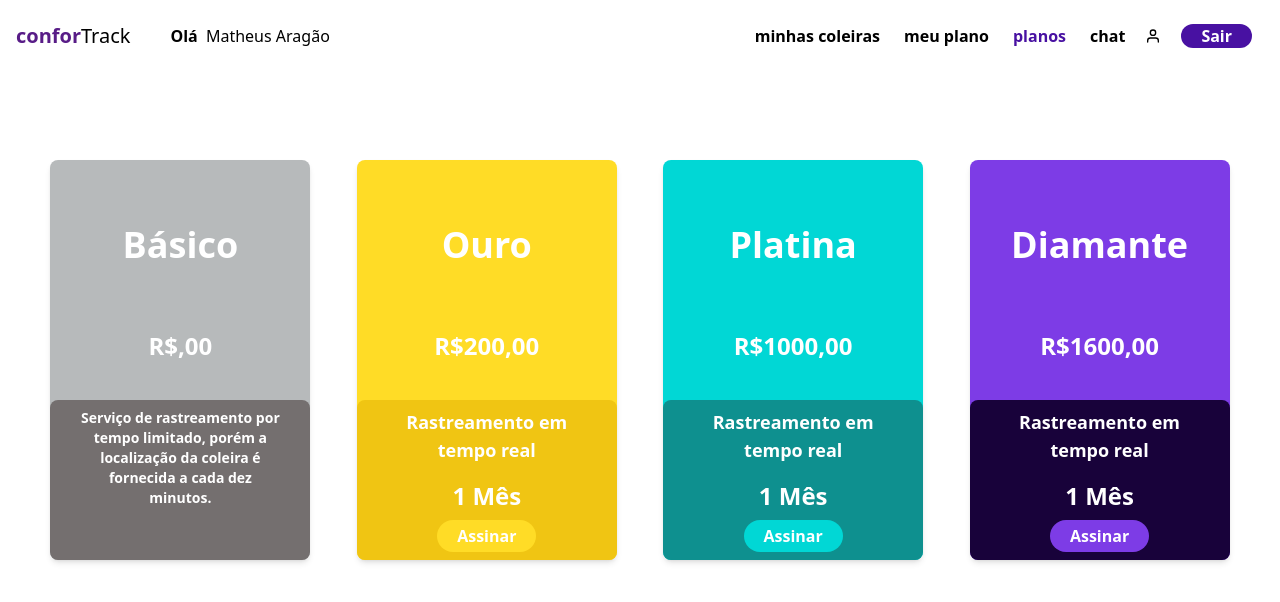
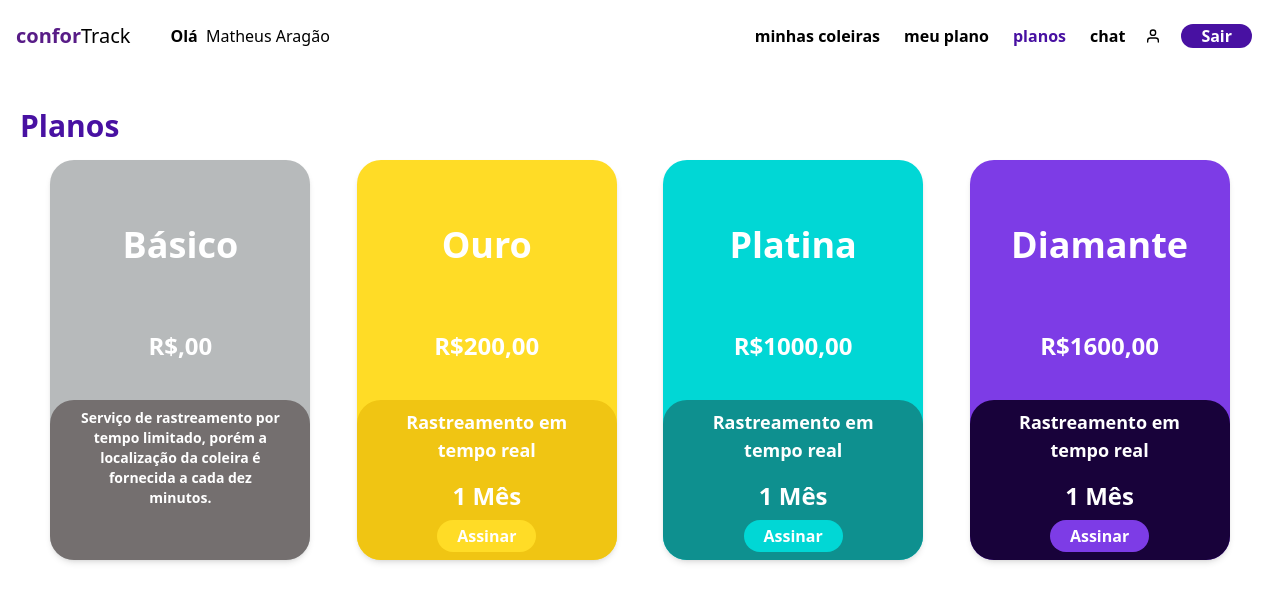
Before and after one commit to matheusaragaofs/web-pet-track, a Next.js app: page /plans in a window 1280 px wide. Shown: the top 602 px of the page. Built offline with nearby package versions, Linux system fonts and the light colour scheme.

Commit message:
styling plan

```diff
--- a/src/pages/plans/index.tsx
+++ b/src/pages/plans/index.tsx
@@ -1,13 +1,6 @@
 import HeaderMenu from "@/components/HeaderMenu";
-import { spawn } from "child_process";
 import Link from "next/link";
-import { FiEdit, FiEye } from "react-icons/fi";
 
-interface Props {
-    userName?: string,
-    onLogout?: () => void
-    showingOptions?: boolean
-}
 const plans = [
     {
         id: 1, name: 'Básico',
@@ -28,67 +21,21 @@ const plans = [
         color: '#7d3ce6', value: '1600', duration: '1 ANO'
     },
 ];
-interface ColorObject {
-    color: string;
-    darkColor: string;
-}
 
-function generateRandomColor(): ColorObject {
-    // Generate a random color in hexadecimal format
-    const randomColor = '#' + Math.floor(Math.random() * 16777215).toString(16);
-
-    // Convert the color to RGB format
-    const rgbColor = hexToRgb(randomColor);
-
-    // Darken the color by reducing the RGB values
-    const darkRgbColor = {
-        r: Math.round(rgbColor.r * 0.5),
-        g: Math.round(rgbColor.g * 0.5),
-        b: Math.round(rgbColor.b * 0.5)
-    };
-
-    // Convert the dark color back to hexadecimal format
-    const darkColor = rgbToHex(darkRgbColor);
-
-    // Return the original color and the darker shade
-    return { color: randomColor, darkColor };
-}
-
-// Helper function to convert a hexadecimal color to RGB format
-function hexToRgb(hex: string) {
-    const r = parseInt(hex.slice(1, 3), 16);
-    const g = parseInt(hex.slice(3, 5), 16);
-    const b = parseInt(hex.slice(5, 7), 16);
-
-    return { r, g, b };
-}
-
-// Helper function to convert an RGB color to hexadecimal format
-function rgbToHex(rgb: { r: number; g: number; b: number }): string {
-    const rHex = rgb.r.toString(16).padStart(2, '0');
-    const gHex = rgb.g.toString(16).padStart(2, '0');
-    const bHex = rgb.b.toString(16).padStart(2, '0');
-
-    return '#' + rHex + gHex + bHex;
-}
-
-
-
-const PlansPage: React.FC<Props> = ({ userName, onLogout, showingOptions = true }) => {
+const PlansPage: React.FC = () => {
     return (
         <div className='d-flex bg-white h-screen items-center justify-center w-full overflow-y-scroll'>
             {/* <div className='text-3xl font-bold .'>Rastreie seu pet</div> */}
             <HeaderMenu showingOptions={true} selectedOption='plans' />
             <div className="container mx-auto py-4  px-5">
-                <h1 className="text-3xl font-bold mb-4 text-white">Planos</h1>
+                <h1 className="text-3xl font-bold mb-4 text-[#4811A2]">Planos</h1>
                 <div className="gap-4 flex justify-evenly items-center flex-wrap  w-full">
                     {plans.map((plan) => {
-                        const { color, darkColor } = generateRandomColor()
                         return (
                             <div
                                 key={plan.id}
                                 style={{ backgroundColor: plan.color }}
-                                className="bg-white rounded-lg relative shadow-md h-[400px] w-[260px]  hover:shadow-lg transition duration-300"
+                                className="bg-white rounded-3xl relative shadow-md h-[400px] w-[260px]  hover:shadow-lg transition duration-300"
                             >
                                 <div className="flex justify-evenly items-center flex-col h-2/3 ">
                                     <h1 className="text-4xl font-bold text-white">{plan.name}</h1>
@@ -96,7 +43,7 @@ const PlansPage: React.FC<Props> = ({ userName, onLogout, showingOptions = true
                                 </div>
                                 <div
                                     style={{ backgroundColor: plan.darkColor }}
-                                    className='flex flex-col h-40 justify-between items-center px-5 bottom-0 absolute w-full rounded-lg'>
+                                    className='flex flex-col h-40 justify-between items-center px-5 bottom-0 absolute w-full rounded-3xl'>
                                     {plan.description ?
                                         <span className="text-white font-bold text-sm text-center p-2" > {plan.description} </span> : <>
                                             <span className="text-white font-bold text-lg text-center p-2 ">Rastreamento em tempo real</span>
```
